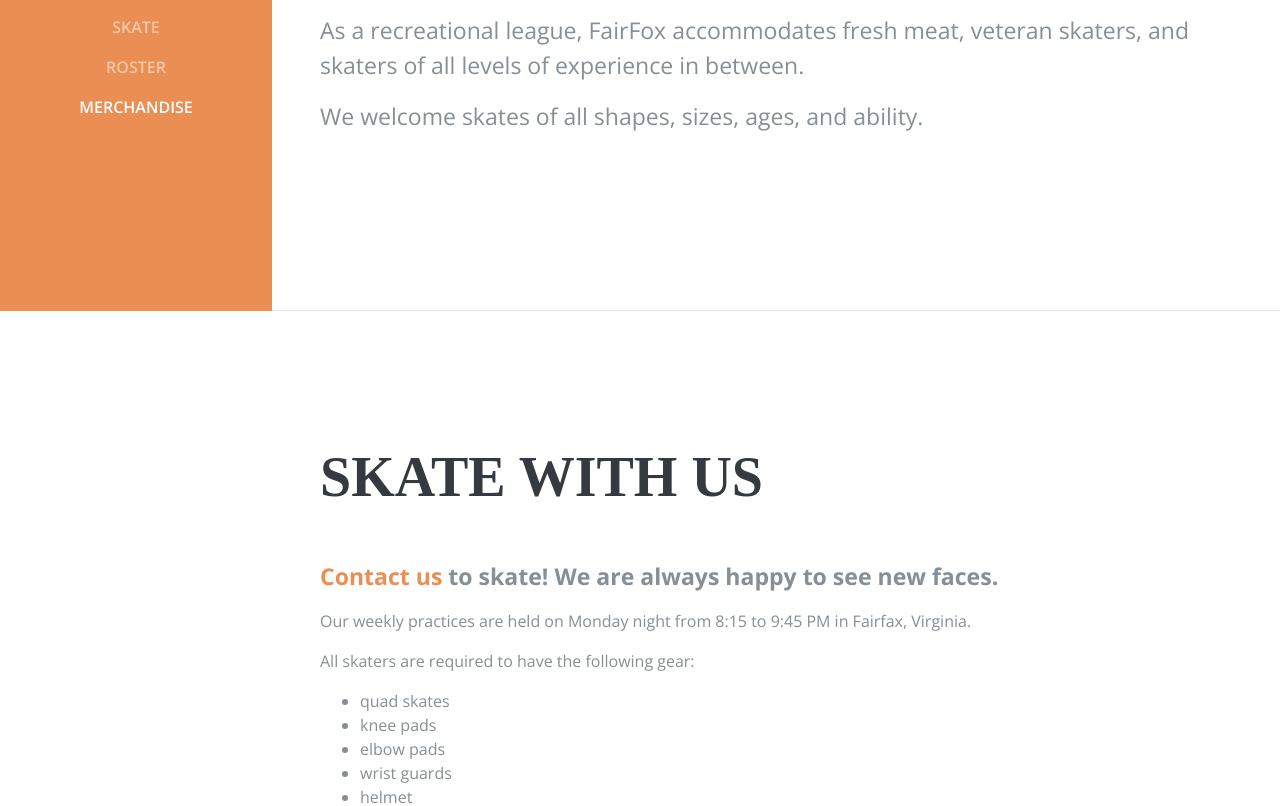
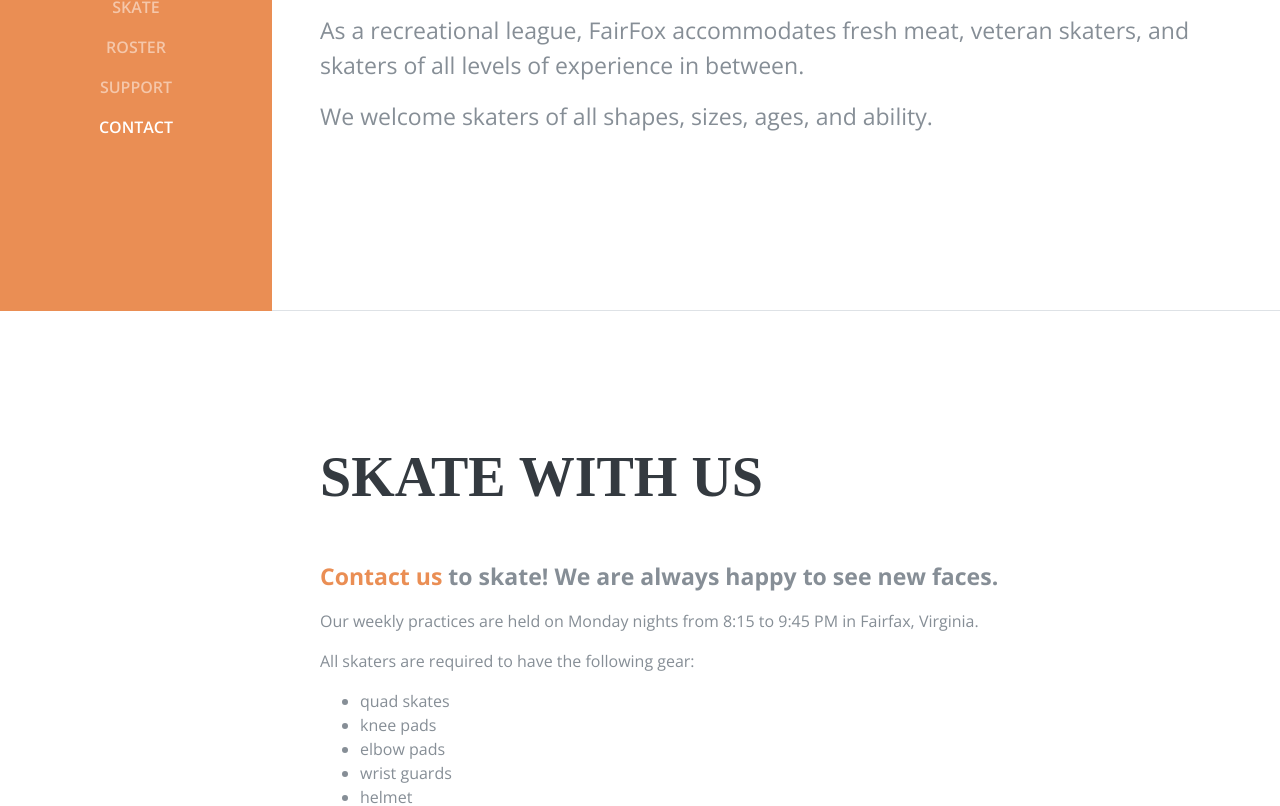
Before and after one commit to fairfoxrollerderby/fairfoxrollerderby.github.io, a plain HTML site: page index.html in a window 1280 px wide. Shown: the part 489-1295 px from the top of the page. Drawn offline with nearby package versions, Linux system fonts and the light colour scheme; a web font is replaced by a local one.

Commit message:
fix typos, add contact

```diff
--- a/index.html
+++ b/index.html
@@ -76,7 +76,10 @@
             <a class="nav-link js-scroll-trigger" href="#roster">Roster</a>
           </li>
           <li class="nav-item">
-            <a class="nav-link js-scroll-trigger" href="#merch">Merchandise</a>
+            <a class="nav-link js-scroll-trigger" href="#support">Support</a>
+          </li>
+          <li class="nav-item">
+            <a class="nav-link js-scroll-trigger" href="#contact">Contact</a>
           </li>
         </ul>
       </div>
@@ -94,19 +97,8 @@
           <big><big>
           <p>FairFox Roller Derby is an all-women's flat-track recreational roller derby league based in Northern Virginia.</p>
           <p>As a recreational league, FairFox accommodates fresh meat, veteran skaters, and skaters of all levels of experience in between.</p>
-          <p>We welcome skates of all shapes, sizes, ages, and ability.</p>
+          <p>We welcome skaters of all shapes, sizes, ages, and ability.</p>
           </big></big>
-          <!-- <ul class="list-inline list-social-icons mb-0">
-            <li class="list-inline-item">
-              <a href="mailto:elizabethjyim@gmail.com" target="_blank">
-                <span class="fa-stack fa-lg">
-                  <i class="fa fa-circle fa-stack-2x"></i>
-                  <i class="fa fa-envelope fa-stack-1x fa-inverse"></i>
-                </span>
-              </a>
-            </li>
-          </ul> -->
-          <!-- </div> -->
         </div>
       </section>
 
@@ -115,7 +107,7 @@
         <div class="my-auto">
           <h2 class="mb-5">SKATE WITH US</h2>
           <p><big><big><b><a href='mailto:ffrdrecruiting@gmail.com'>Contact us</a> to skate! We are always happy to see new faces.</b></big></big></p>
-          <p>Our weekly practices are held on Monday night from 8:15 to 9:45 PM in Fairfax, Virginia.</p>
+          <p>Our weekly practices are held on Monday nights from 8:15 to 9:45 PM in Fairfax, Virginia.</p>
           <p>All skaters</b> are required to have the following gear:
             <ul>
               <li>quad skates</li>
@@ -186,13 +178,13 @@
         </div>
       </section>
 
-      <!-- MERCH -->
-      <section class="resume-section p-3 p-lg-5 d-flex flex-column" id="merch">
+      <!-- SUPPORT -->
+      <section class="resume-section p-3 p-lg-5 d-flex flex-column" id="support">
         <div class="my-auto">
 
         <h2 class="mb-5">SUPPORT US</h2>
           <p>Buy merchandise <a href='https://www.cafepress.com/fairfox'>here</a> to support our league!</p>
-          <p>You know her, you love her, you want to give her money to help her keep playing roller derby. Email us at <a href='mailto:fairfoxrollerderby@gmail.com'>fairfoxrollerderby@gmail.com</a> or contact your favorite FairFox Roller Derby skater to help support her derby cause.</p>
+          <p>Donations are always accepted via <a href='https://www.paypal.com/myaccount/transfer/homepage'>Paypal</a> at ffrdtreasurer@gmail.com.
           <p>Your contribution will help us pay for our practice space rental and annual insurance coverage for the league. <br><b>Thank you.</b></p>
       </div>
 
@@ -203,8 +195,8 @@
         <div class="my-auto">
 
         <h2 class="mb-5">CONTACT US</h2>
-        General questions? Contact _____ at fairfoxrollerderby@gmail.com<br>
-        Recruiting questions? Contact _____ at ffrdcrecruiting@gmail.com<br><br>
+        Contact <a href='mailto:fairfoxrollerderby@gmail.com'>fairfoxrollerderby@gmail.com</a> with any general questions.<br>
+        Contact <a href='ffrdcrecruiting@gmail.com'>ffrdrecruiting@gmail.com</a> with any recruiting questions<br><br>
         Report website issues <a href='mailto:lizzicodes@gmail.com'>here</a>
 
       </div>
```
